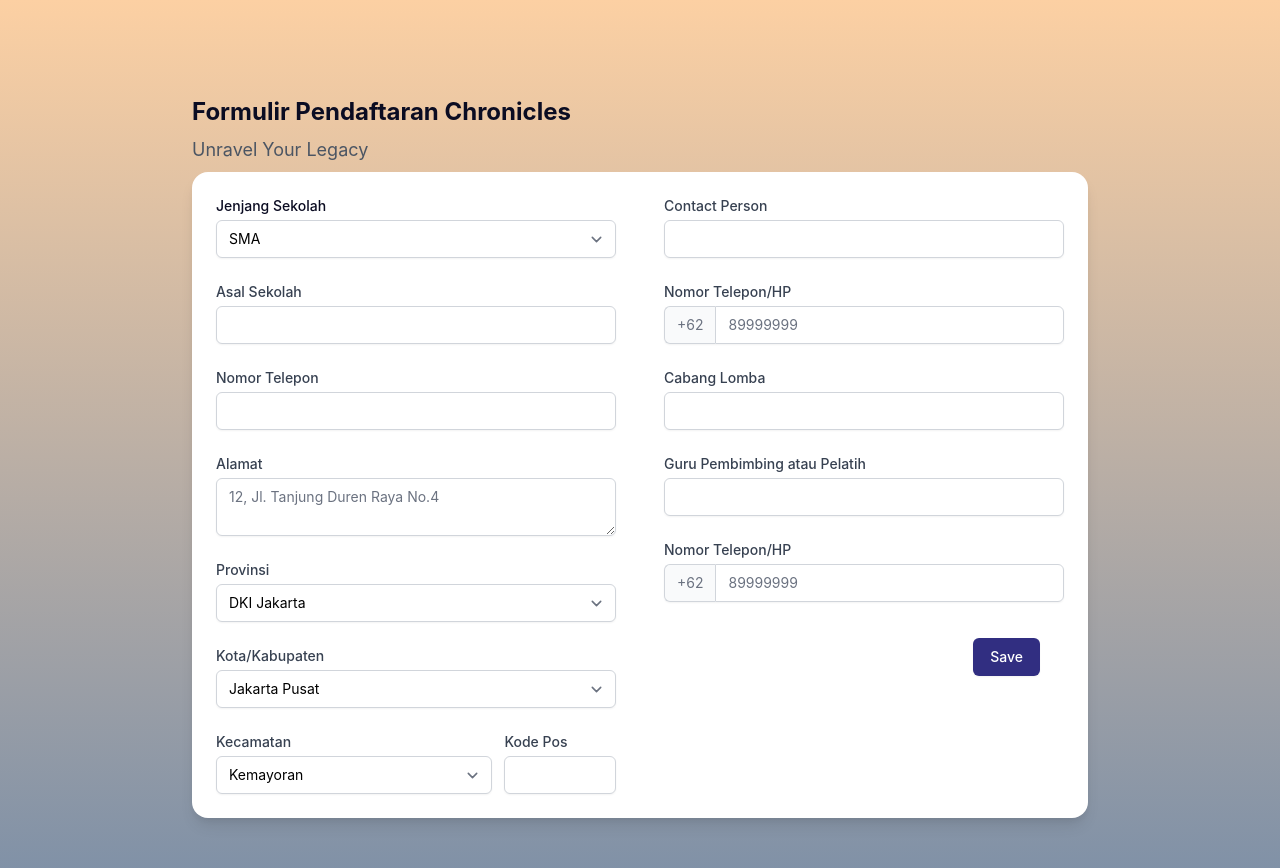
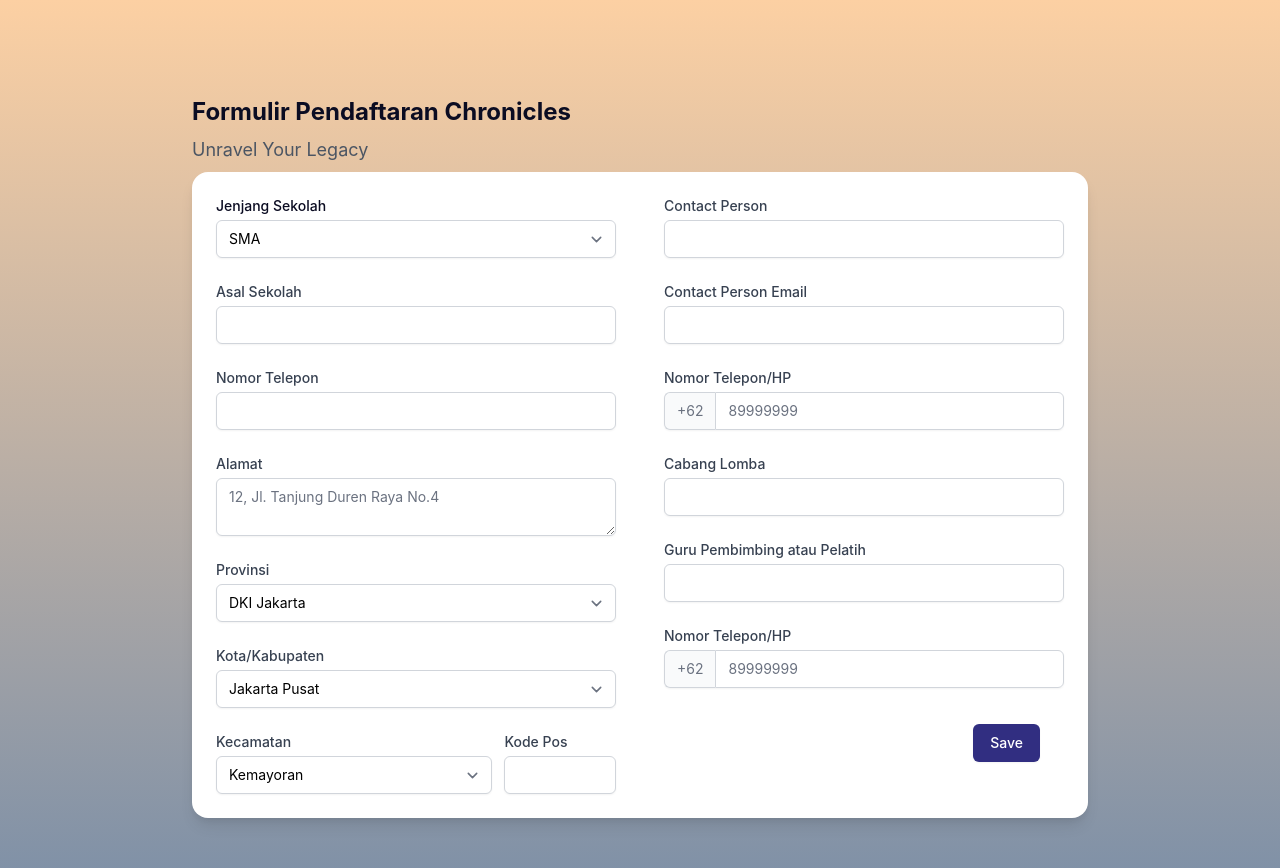
Before and after one commit to edutjie/soc-regist, a React (Create React App) app: page / in a window 1280 px wide. Shown: the top 868 px of the page. Built offline with nearby package versions, Linux system fonts and the light colour scheme.

Commit message:
email valid

```diff
--- a/src/components/FormSekolah.js
+++ b/src/components/FormSekolah.js
@@ -218,6 +218,27 @@ const FormSekolah = ({ submitForm }) => {
                 )}
               </div>
             </div>
+            <div>
+              <label
+                htmlFor="email"
+                className="block text-sm font-medium text-gray-700"
+              >
+                Contact Person Email
+              </label>
+              <div className="mt-1">
+                <input
+                  type="email"
+                  id="email"
+                  name="email"
+                  className="shadow-sm focus:ring-indigo-900 focus:border-indigo-900 mt-1 block w-full sm:text-sm border border-gray-300 rounded-md"
+                  value={values.email}
+                  onChange={handleChange}
+                />
+                {errors.email && (
+                  <p className="text-xs text-red-500">{errors.email}</p>
+                )}
+              </div>
+            </div>
 
             <div className="grid grid-cols-3 gap-6">
               <div className="col-span-3">
--- a/src/components/useForm.js
+++ b/src/components/useForm.js
@@ -11,6 +11,7 @@ const useForm = (validate, callback) => {
     kecamatan: "",
     kodepos: "",
     contactperson: "",
+    email: "",
     nomorteleponcp: "",
     cabanglomba: "",
     pelatih: "",
--- a/src/components/validateInfo.js
+++ b/src/components/validateInfo.js
@@ -43,6 +43,14 @@ export default function validateInfo(values) {
         //https://stackoverflow.com/questions/578406/what-is-the-ultimate-postal-code-and-zip-regex
         errors.kodepos = "Kode Pos tidak valid";
     }
+
+    if (!values.email) {
+      errors.email = "Email dibutuhkan";
+    } else if (!/^(([^<>()[\]\.,;:\s@\"]+(\.[^<>()[\]\.,;:\s@\"]+)*)|(\".+\"))@(([^<>()[\]\.,;:\s@\"]+\.)+[^<>()[\]\.,;:\s@\"]{2,})$/i.test(values.email)) {
+      //https://www.huzefril.com/posts/regex/regex-nomor-handphone/
+      errors.email = "Email tidak valid";
+    }
+
   return errors;
 }
 
```
Lines whose indentation alone changed are shown as unchanged.
